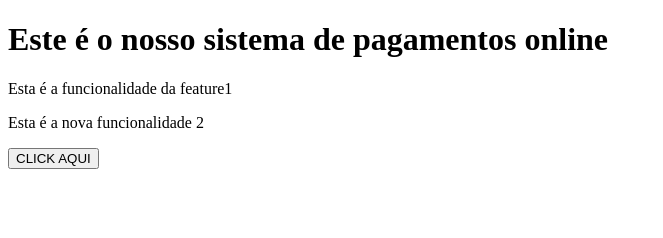
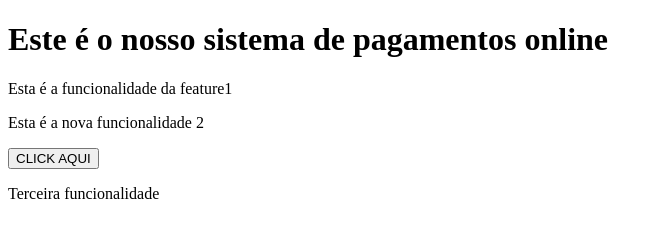
Before and after one commit to edilsonroque/SistemaPagamentos, a plain HTML site: page index.html in a window 1280 px wide. Shown: the whole page, without its empty margins (0-663 px from the left). Drawn offline with Linux system fonts and the light colour scheme.

Commit message:
Update index.html

```diff
--- a/index.html
+++ b/index.html
@@ -10,6 +10,6 @@
     <p>Esta é a funcionalidade da feature1</p>
     <p>Esta é a nova funcionalidade 2</p>
     <button>CLICK AQUI</button>
-
+    <p>Terceira funcionalidade</p>
 </body>
 </html>
```
